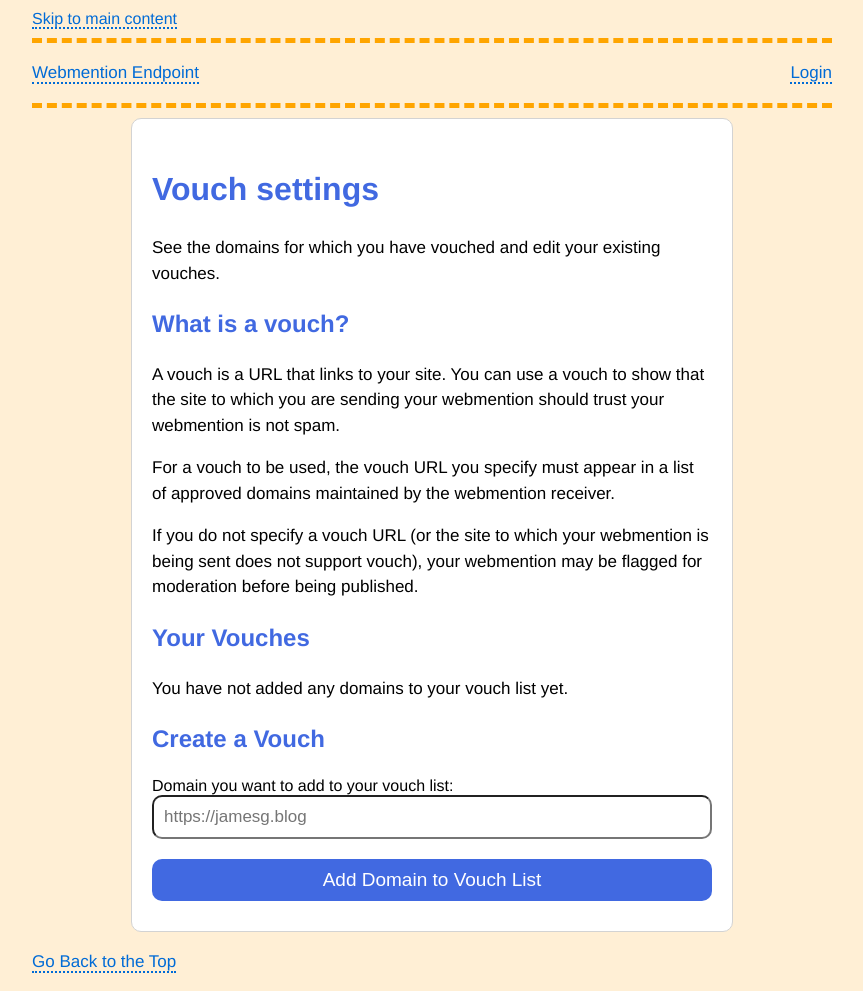
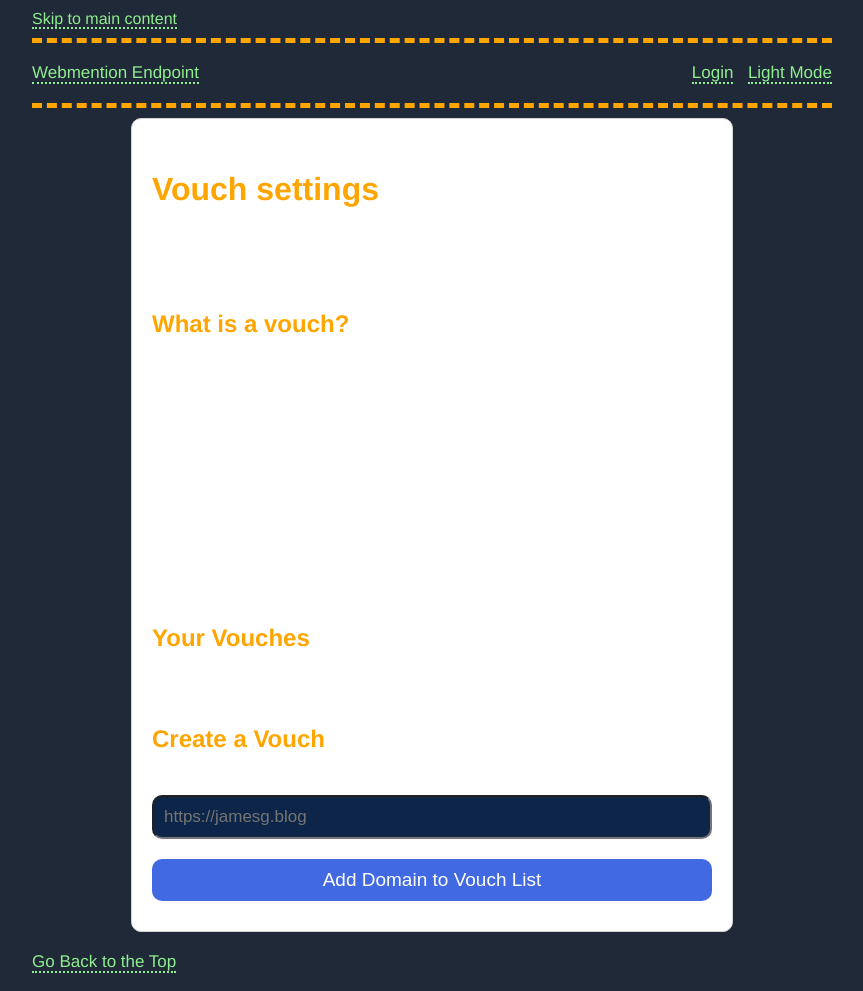
Before and after one commit to capjamesg/webmention-receiver, a Python web app: template templates/dashboard/vouch.html in a window 1280 px wide. Shown: the whole page, without its empty margins (208-1071 px from the left). Run offline with Jinja, Linux system fonts and the light colour scheme; the template is opened without the code that fills it, so the values that code supplies are empty.

Commit message:
add dark mode, update docs

```diff
--- a/static/styles.css
+++ b/static/styles.css
@@ -350,3 +350,8 @@ table {
 	width: 100%;
 	text-align: left;
 }
+.feed form {
+    display: inline-block;
+    padding-left: 15px;
+	float: left;
+}
--- a/templates/base.html
+++ b/templates/base.html
@@ -10,11 +10,37 @@
     <link rel="webmention" href="https://webmention.jamesg.blog/endpoint" />
 
     <meta name="viewport" content="width=device-width, initial-scale=1" />
+
+    <style id="darkmode" media="all">
+      html, .citation_box, details, summary, .social li {
+        background-color: #1F2937;
+      }
+      a {
+        color: lightgreen;
+        border-bottom: 2px dotted lightgreen;
+      }
+      a:hover {
+        color: #ccc;
+      }
+      h1, h2, h3 {
+        color: orange;
+      }
+      .social_interaction, .webmention {
+        background: none;
+      }
+      p, li, dt, dd, .indieweb_footer, input, label {
+        color: white;
+      }
+      input, textarea {
+        background-color: #0c2548;
+        color: #ccc;
+      }
+    </style>
   </head>
   <body>
     <main>
       <a href="#main" class="accessibility_label">Skip to main content</a>
-      <nav>
+      <nav id="top_navigation">
         <p><a href="/">Webmention Endpoint</a></p>
         {% if session.get("me") %}
         <ul>
@@ -30,6 +56,43 @@
         </ul>
         {% endif %}
       </nav>
+      <script>
+        if (window.matchMedia && window.matchMedia('(prefers-color-scheme: dark)').matches) {
+          document.getElementById('darkmode').media = "all";
+        }
+
+        if (localStorage.getItem('darkmode') == "true") {
+          document.getElementById('darkmode').media = "all";
+        } else if (localStorage.getItem('darkmode') == "false") {
+          document.getElementById('darkmode').media = "none";
+        }
+
+        var navigation = document.getElementById("top_navigation");
+        var ul = navigation.getElementsByTagName("ul")[0];
+
+        var li = document.createElement("li");
+        var dark_style = document.getElementById("darkmode");
+
+        if (dark_style.media === "all") {
+          li.innerHTML = "<a onclick='toggleTheme();'>Light Mode</a>";
+        } else {
+          li.innerHTML = "<a onclick='toggleTheme();'>Dark Mode</a>";
+        }
+
+        ul.appendChild(li);
+
+        function toggleTheme() {
+          if (dark_style.media === "all") {
+            dark_style.media = "none";
+            li.innerHTML = "<a onclick='toggleTheme();'>Dark Mode</a>";
+            localStorage.setItem('darkmode', 'false');
+          } else {
+            dark_style.media = "all";
+            li.innerHTML = "<a onclick='toggleTheme();'>Light Mode</a>";
+            localStorage.setItem('darkmode', 'true');
+          }
+        }
+      </script>
       <div id="main">
         {% block content %}
         {% endblock %}
```
Also changed, not shown: README.md.
